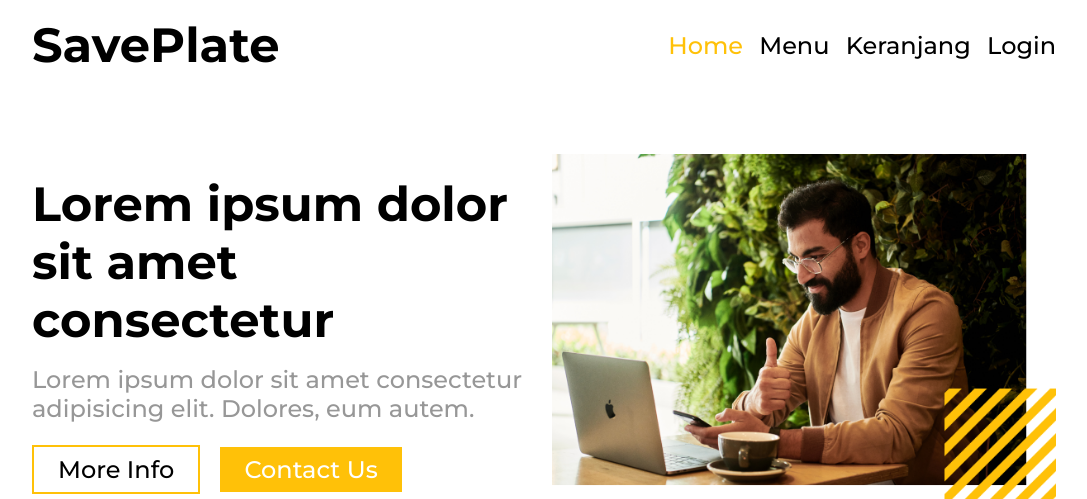
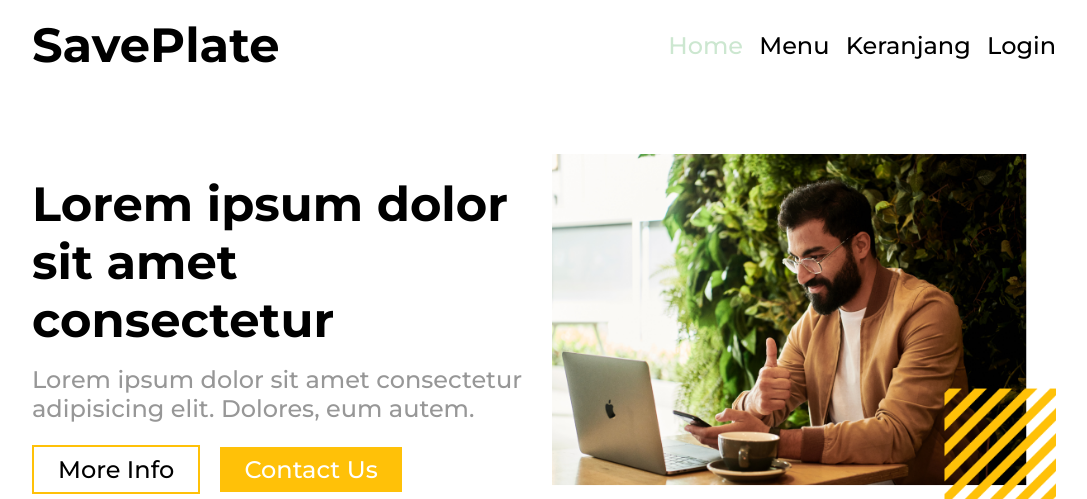
Before and after one commit to Maurennn/SavePlate, a PHP site: page / in a window 1280 px wide, with the pointer over the restyled element. Shown: the top 499 px of the page, without its empty margins (96-1183 px from the left). Run offline with PHP 8.4, Linux system fonts and the light colour scheme.

Commit message:
update warna navbar

```diff
--- a/style.css
+++ b/style.css
@@ -98,7 +98,7 @@ nav > a {
 }
 
 nav > a:hover {
-    color: #FFC108;
+    color: #CCE7D0;
 }
 
 #landing {
```
